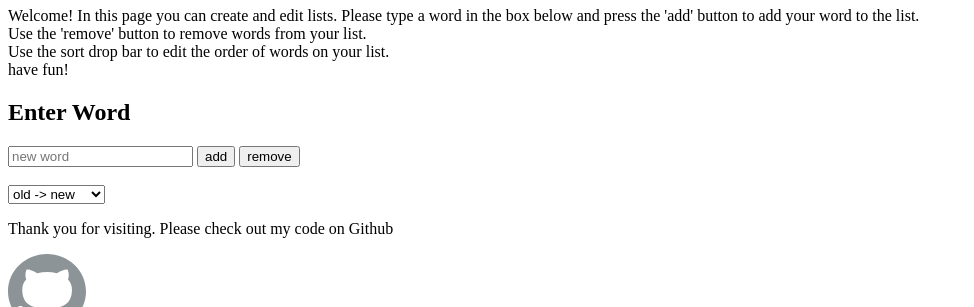
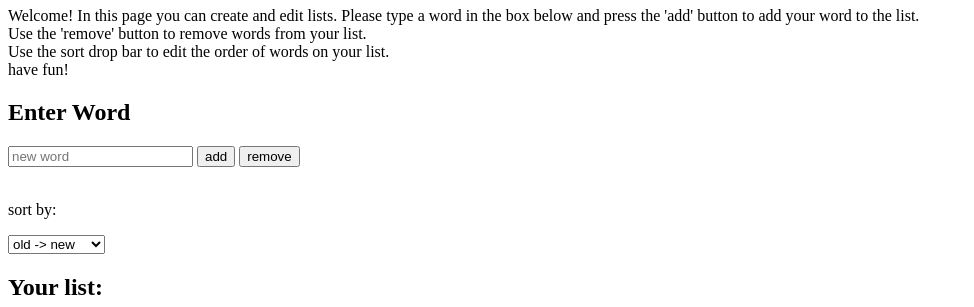
Before and after one commit to lab-antwerp-1/aviv-soc-wordlist, a website with bundled scripts: page index.html in a window 1280 px wide. Shown: the part 73-380 px from the top of the page, without its empty margins (0-974 px from the left). Built offline with nearby package versions, Linux system fonts and the light colour scheme; a web font is replaced by a local one.

Commit message:
add headers

```diff
--- a/index.html
+++ b/index.html
@@ -35,6 +35,7 @@
         <code id="warnings" class="warning"></code>
         <br />
         <!-- sort: -->
+        <p>sort by:</p>
         <select class="input__sort" id="sort-type">
           <option value="oldest">old -> new</option>
           <option value="newest">new -> old</option>
@@ -43,6 +44,7 @@
           <option value="shortest">short -> long</option>
           <option value="longest">long -> short</option>
         </select>
+        <h2>Your list:</h2>
         <div class="input__list" id="list-container"></div>
       </div>
       <!-- end of input section -->
```
